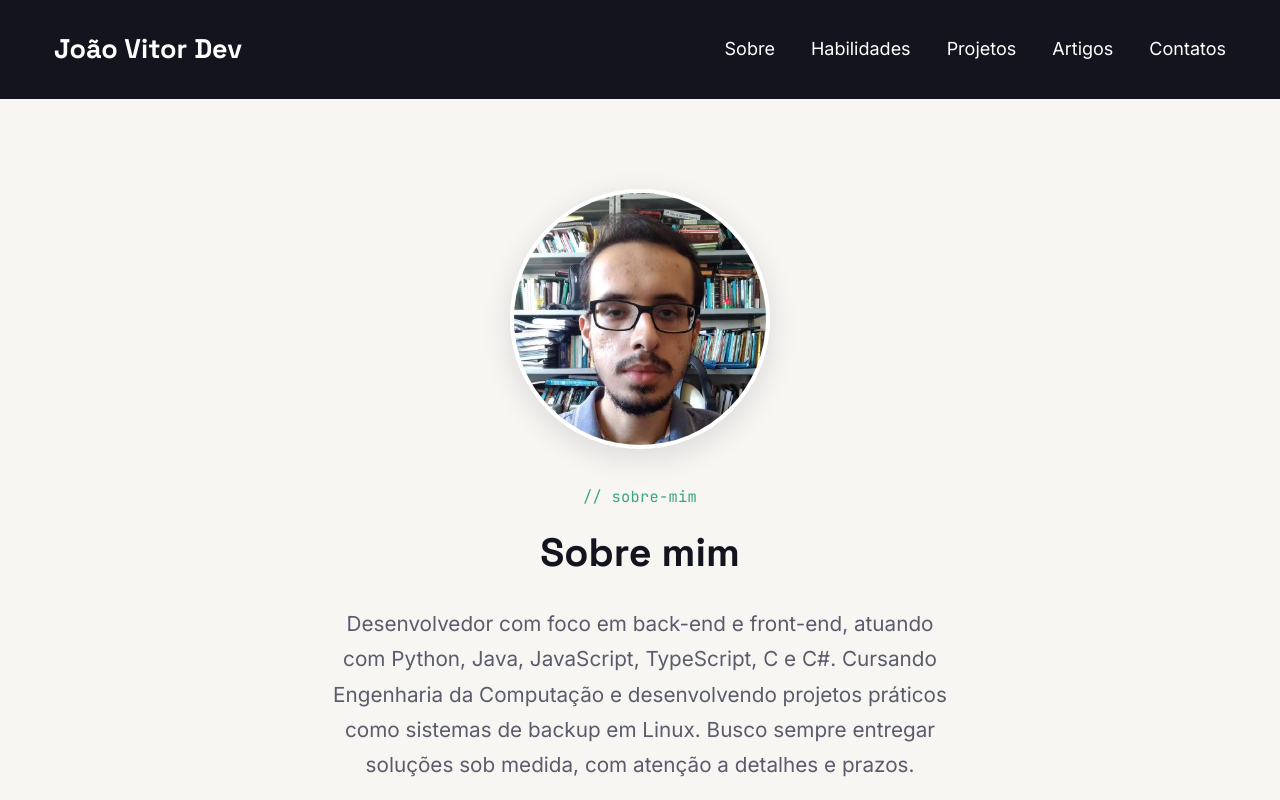
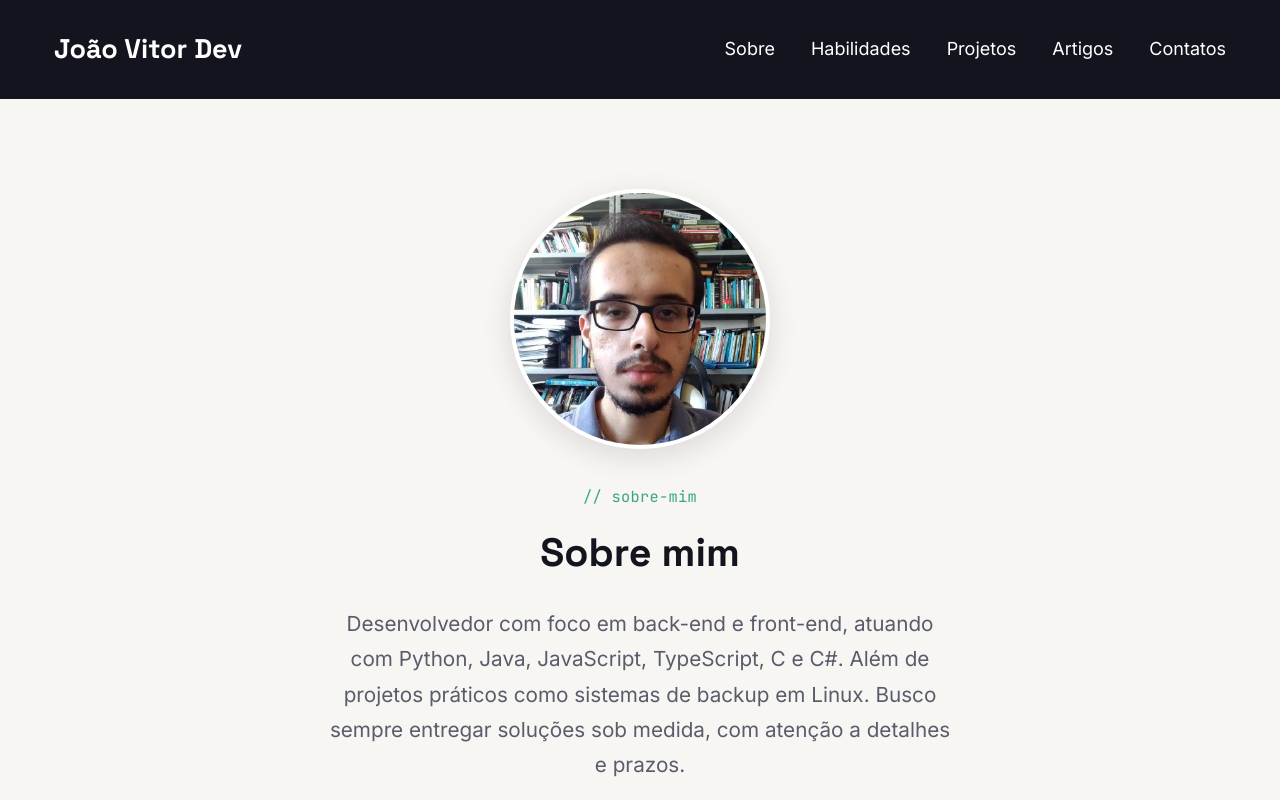
Before and after one commit to joaovitor10br/Meu_Portfolio_Angular, an Angular app: page / in a window 1280 px wide. Shown: the top 800 px of the page. Built offline with nearby package versions, Linux system fonts and the light colour scheme.

Commit message:
Nova alteração na descrição na página sobre

```diff
--- a/src/app/components/sobre/sobre.ts
+++ b/src/app/components/sobre/sobre.ts
@@ -10,5 +10,5 @@ export class Sobre {
   nome = 'João Vitor';
   fotoUrl = 'foto-perfil.jpeg';
   curriculoUrl = 'meu_curriculo_joao_vitor.pdf';
-  descricao = 'Desenvolvedor com foco em back-end e front-end, atuando com Python, Java, JavaScript, TypeScript, C e C#. Cursando Engenharia da Computação e desenvolvendo projetos práticos como sistemas de backup em Linux. Busco sempre entregar soluções sob medida, com atenção a detalhes e prazos.';
+  descricao = 'Desenvolvedor com foco em back-end e front-end, atuando com Python, Java, JavaScript, TypeScript, C e C#. Além de projetos práticos como sistemas de backup em Linux. Busco sempre entregar soluções sob medida, com atenção a detalhes e prazos.';
 }
```
